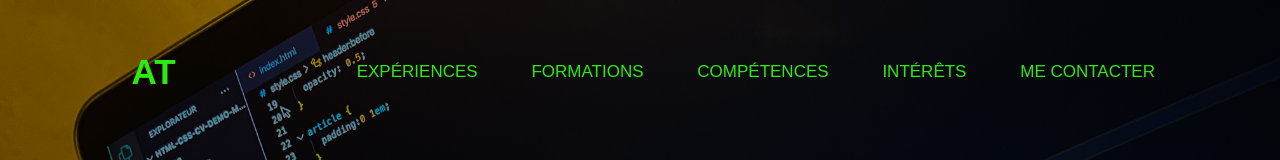
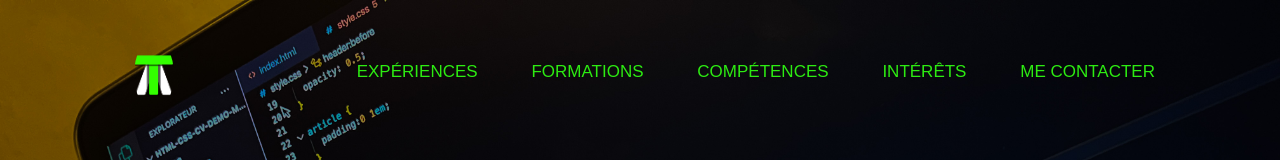
Before and after one commit to alexandretitus/CV-Alexandre-TItus, a plain HTML site: page pages/contact.html in a window 1280 px wide. Shown: the top 160 px of the page. Drawn offline with nearby package versions, Linux system fonts and the light colour scheme; a web font is replaced by a local one.

Commit message:
màja7.1

```diff
--- a/pages/contact.html
+++ b/pages/contact.html
@@ -17,7 +17,9 @@
                 <label for="check" class="checkbtn">
                     <i class='bx bx-menu'></i>
                 </label>
-                <label class="logo"><a href="../index.html">AT</a></label>
+                <label class="logo"><a href="../index.html">
+                    <img id="logoat" src="../img/logo_at.png" alt="">
+                  </a></label>
                 <ul>
                     <li><a class="active" href="exp.html">Expériences</a></li>
                     <li><a class="active" href="formations.html">Formations</a></li>
--- a/style/style.css
+++ b/style/style.css
@@ -33,7 +33,7 @@ section{
 }
 
 #logoat{
-  width: 50px;
+  width: 40px;
   height: auto
 }
 
--- a/style/stylecomp.css
+++ b/style/stylecomp.css
@@ -22,6 +22,11 @@ a:hover {
 
 p{
   color: white;
+}
+
+#logoat{
+  width: 40px;
+  height: auto
 }
 
 article {
--- a/style/stylecontact.css
+++ b/style/stylecontact.css
@@ -169,6 +169,12 @@ form h1{
   font-size: 40px;
 }
 
+#logoat{
+  width: 40px;
+  height: auto
+}
+
+
 button{
   background-color:white;
   border-radius: 7px;
--- a/style/styleexp.css
+++ b/style/styleexp.css
@@ -20,6 +20,12 @@ a{
 a:hover {
   opacity: 0.5;
 }
+
+#logoat{
+  width: 40px;
+  height: auto
+}
+
 
 p {
   color: white;
--- a/style/styleform.css
+++ b/style/styleform.css
@@ -27,6 +27,12 @@ p{
 article {
   padding:0 1em;
 }
+
+#logoat{
+  width: 40px;
+  height: auto
+}
+
 
 section{
   margin: 1em;
--- a/style/styleinterest.css
+++ b/style/styleinterest.css
@@ -22,6 +22,11 @@ a:hover {
 
 article {
   padding:0 1em;
+}
+
+#logoat{
+  width: 40px;
+  height: auto
 }
 
 
```
Also changed, not shown: pages/competences.html (+3 -1 lines), pages/exp.html (+3 -1 lines), pages/formations.html (+3 -1 lines), pages/interests.html (+3 -1 lines).
